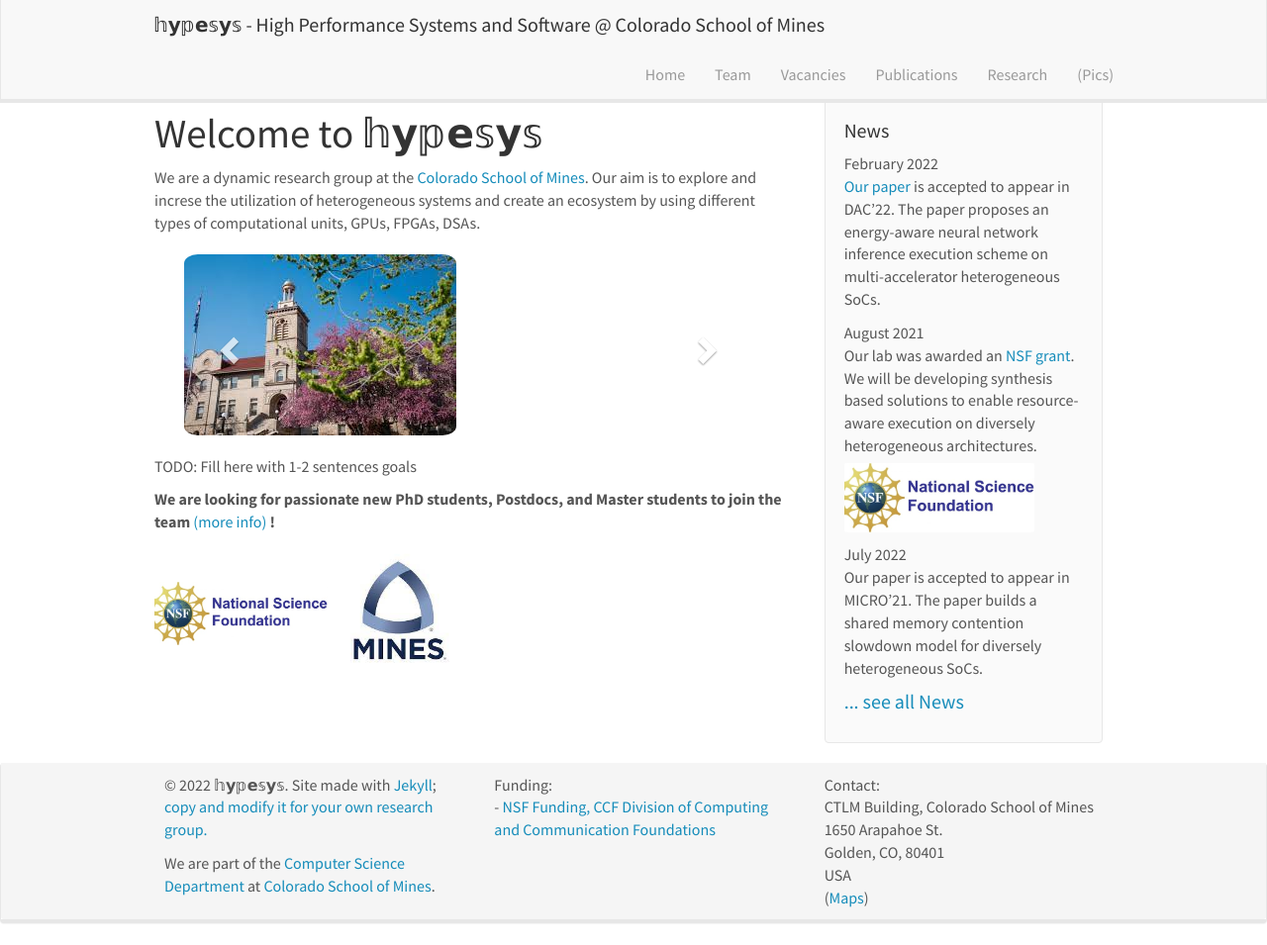
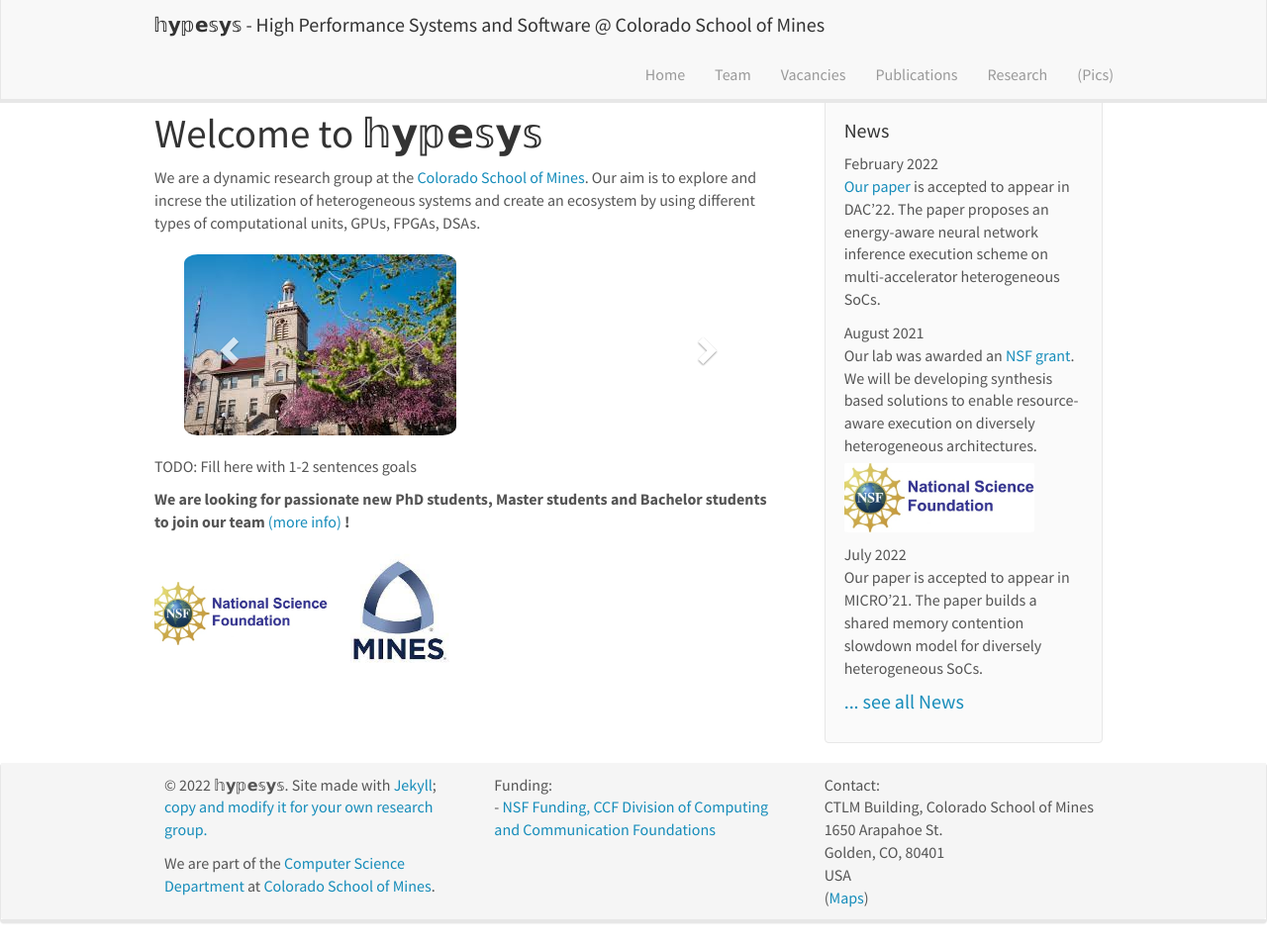
Before and after one commit to hypesys/hypesys.github.io, a Jekyll site: the page built from _pages/home.md, in a window 1280 px wide and 955 px high. Shown: the whole window at 99% size. Built offline with Jekyll 4.4.1, drawn with Linux system fonts in a browser that asks for light colours; nearby versions of some CDN libraries.

```diff
--- a/_pages/home.md
+++ b/_pages/home.md
@@ -41,7 +41,7 @@ TODO: Fill here with 1-2 sentences goals
 
 <!-- We are located at Leiden University, the birthplace of superconductivity and home to Kamerlingh Onnes, Lorentz, Huygens, Einstein, de Sitter, and others (see e.g. [the wall of signatures from Ehrenfest lecturers](https://www.lorentz.leidenuniv.nl/history/colloquium/muur_heel.html)). We exchange ideas and work with our neighbors from [Quantum Matter & Optics](http://www.physics.leidenuniv.nl/qo-home), as well as with the colleagues from our [world-class theory section](https://www.lorentz.leidenuniv.nl). -->
 
- **We are  looking for passionate new PhD students, Postdocs, and Master students to join the team** [(more info)]({{ site.url }}{{ site.baseurl }}/vacancies) **!**
+ **We are  looking for passionate new PhD students, Master students and Bachelor students to join our team** [(more info)]({{ site.url }}{{ site.baseurl }}/vacancies) **!**
 
 
 <!-- We are grateful for funding from Leiden University, [NWO](www.nwo.nl) ([Vidi talent scheme](http://www.nwo.nl/en/research-and-results/programmes/Talent+Scheme) and the [Frontiers in Nanoscience program](https://www.universiteitleiden.nl/en/research/research-projects/science/frontiers-of-nanoscience-nanofront)), and from an [ERC starting grant](https://erc.europa.eu/funding/starting-grants). -->
```
